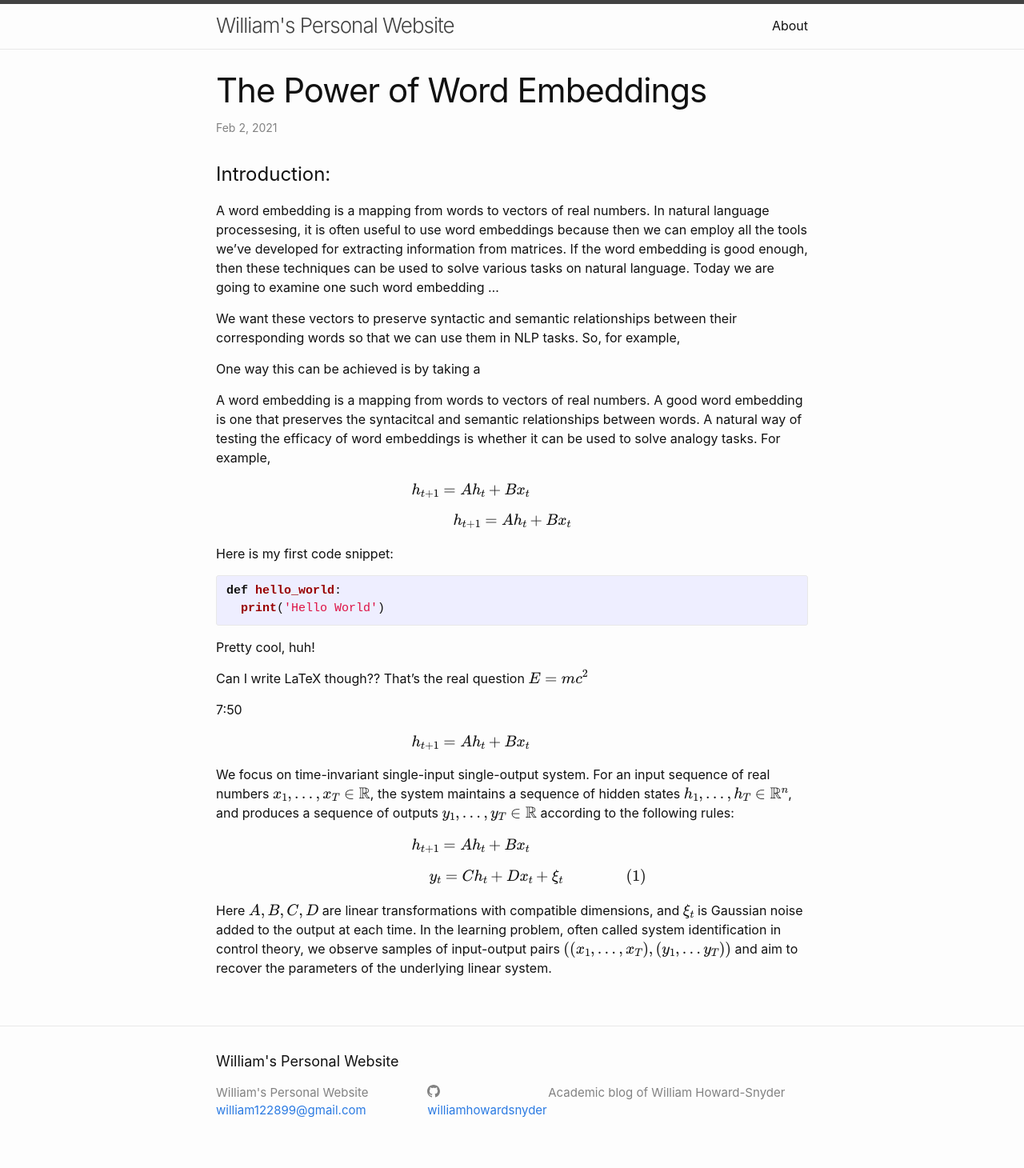
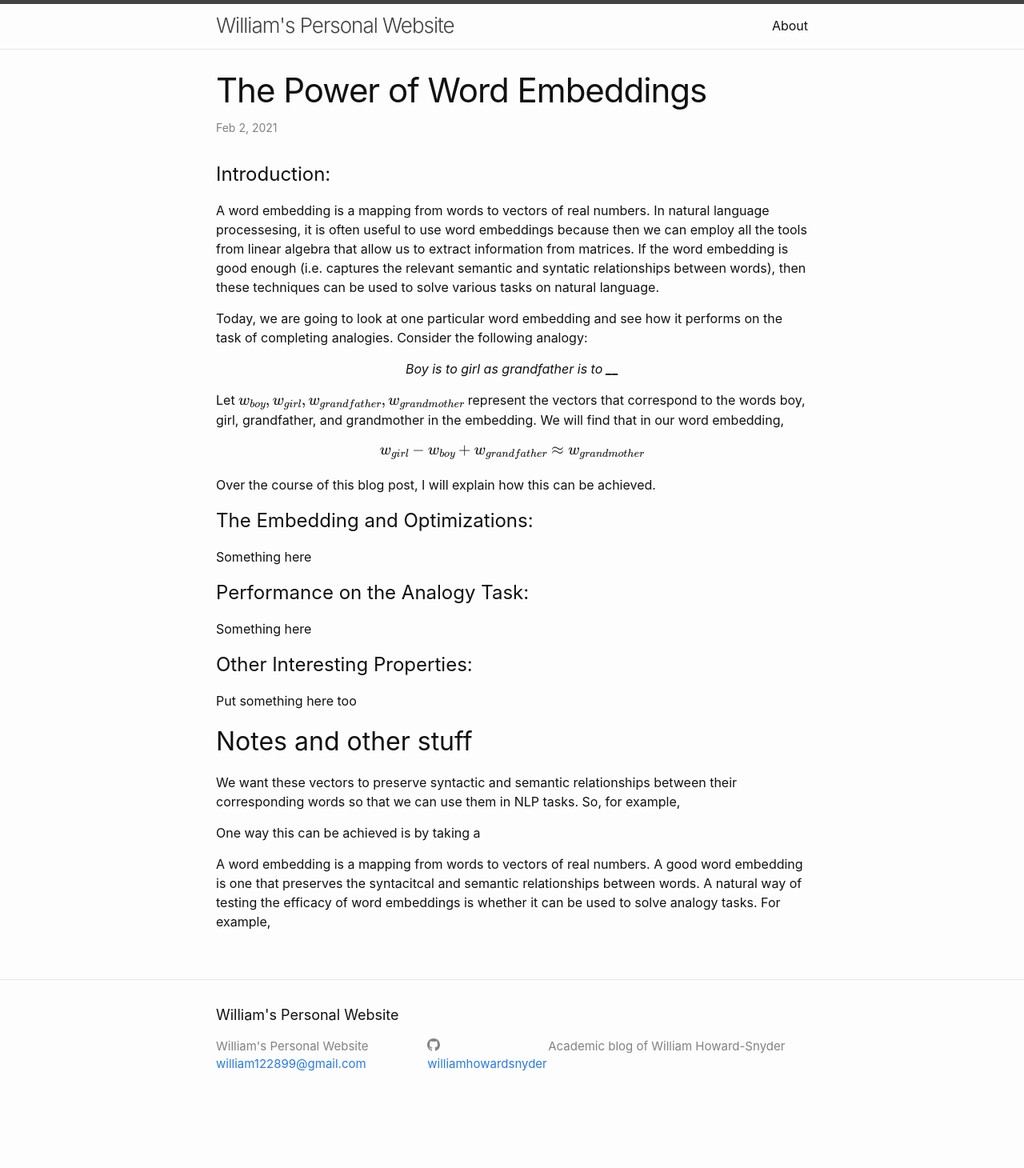
Before and after one commit to williamhowardsnyder/williamhowardsnyder.github.io, a Jekyll site: the page built from _posts/2021-02-10-Word_Embeddings.markdown, in a window 1280 px wide. Shown: the whole page at 80% size. Built offline with Jekyll 4.4.1, drawn with Linux system fonts in a browser that asks for light colours; formulas are drawn with MathJax 3; after the commit the page ends 1402 px from its top, so only the background shows below that.

Commit message:
Update 2021-02-10-Word_Embeddings.markdown

```diff
--- a/_posts/2021-02-10-Word_Embeddings.markdown
+++ b/_posts/2021-02-10-Word_Embeddings.markdown
@@ -5,44 +5,33 @@ date: 2021-02-02 00:00:00 -0000
 categories: Word Embedding
 ---
 # Introduction:
-A word embedding is a mapping from words to vectors of real numbers. In natural language processesing, it is often useful to use word embeddings because then we can employ  all the tools we've developed for extracting information from matrices. If the word embedding is good enough, then these techniques can be used to solve various tasks on natural language. Today we are going to examine one such word embedding ...
+A word embedding is a mapping from words to vectors of real numbers. In natural language processesing, it is often useful to use word embeddings because then we can employ  all the tools from linear algebra that allow us to extract information from matrices. If the word embedding is good enough (i.e. captures the relevant semantic and syntatic relationships between words), then these techniques can be used to solve various tasks on natural language.
 
+Today, we are going to look at one particular word embedding and see how it performs on the task of completing analogies. Consider the following analogy:
+{:refdef: style="text-align: center;"}
+*Boy is to girl as grandfather is to ______*
+{: refdef}
+Let $w_{boy}, w_{girl}, w_{grandfather}, w_{grandmother}$ represent the vectors that correspond to the words boy, girl, grandfather, and grandmother in the embedding. We will find that in our word embedding,
+<script type="math/tex; mode=display">w_{girl} - w_{boy} + w_{grandfather} \approx w_{grandmother}</script>
+Over the course of this blog post, I will explain how this can be achieved.
+
+# The Embedding and Optimizations:
+
+Something here
+
+# Performance on the Analogy Task:
+
+Something here
+
+# Other Interesting Properties:
+
+Put something here too
+
+
+## Notes and other stuff
 
 We want these vectors to preserve syntactic and semantic relationships between their corresponding words so that we can use them in NLP tasks. So, for example,
 
 One way this can be achieved is by taking a
 
 A word embedding is a mapping from words to vectors of real numbers. A good word embedding is one that preserves the syntacitcal and semantic relationships between words. A natural way of testing the efficacy of word embeddings is whether it can be used to solve analogy tasks. For example,
-<script type="math/tex; mode=display">h_{t+1} = Ah_t + Bx_t~~~~~~~~~~~~~~~~~~~~~</script>
-<script type="math/tex; mode=display">h_{t+1} = Ah_t + Bx_t</script>
-
-
-
-
-
-
-
-
-
-Here is my first code snippet:
-{% highlight python %}
-def hello_world:
-  print('Hello World')
-{% endhighlight %}
-
-Pretty cool, huh!
-
-Can I write LaTeX though?? That's the real question
-$$E = mc^2$$
-
-7:50
-
-<script type="math/tex; mode=display">h_{t+1} = Ah_t + Bx_t~~~~~~~~~~~~~~~~~~~~~</script>
-
-<p>We focus on time-invariant single-input single-output system. For an input sequence of real numbers $x_1,\dots, x_T\in \mathbb{R}$,  the system maintains a sequence of hidden states $h_1,\dots, h_T\in \mathbb{R}^n$, and produces a sequence of outputs $y_1,\dots, y_T\in \mathbb{R}$ according to the following rules:</p>
-
-<script type="math/tex; mode=display">h_{t+1} = Ah_t + Bx_t~~~~~~~~~~~~~~~~~~~~~</script>
-
-<script type="math/tex; mode=display">\quad \quad\quad~y_t = Ch_t+Dx_t+\xi_t              ~~~~~~~~~~~~~~~~(1)</script>
-
-<p>Here $A,B,C,D$ are linear transformations with compatible dimensions, and $\xi_t$ is Gaussian noise added to the output at each time. In the learning problem, often called system identification in control theory, we observe samples of input-output pairs $((x_1,\dots, x_T),(y_1,\dots y_T))$ and aim to recover the parameters of the underlying linear system.</p>
```
